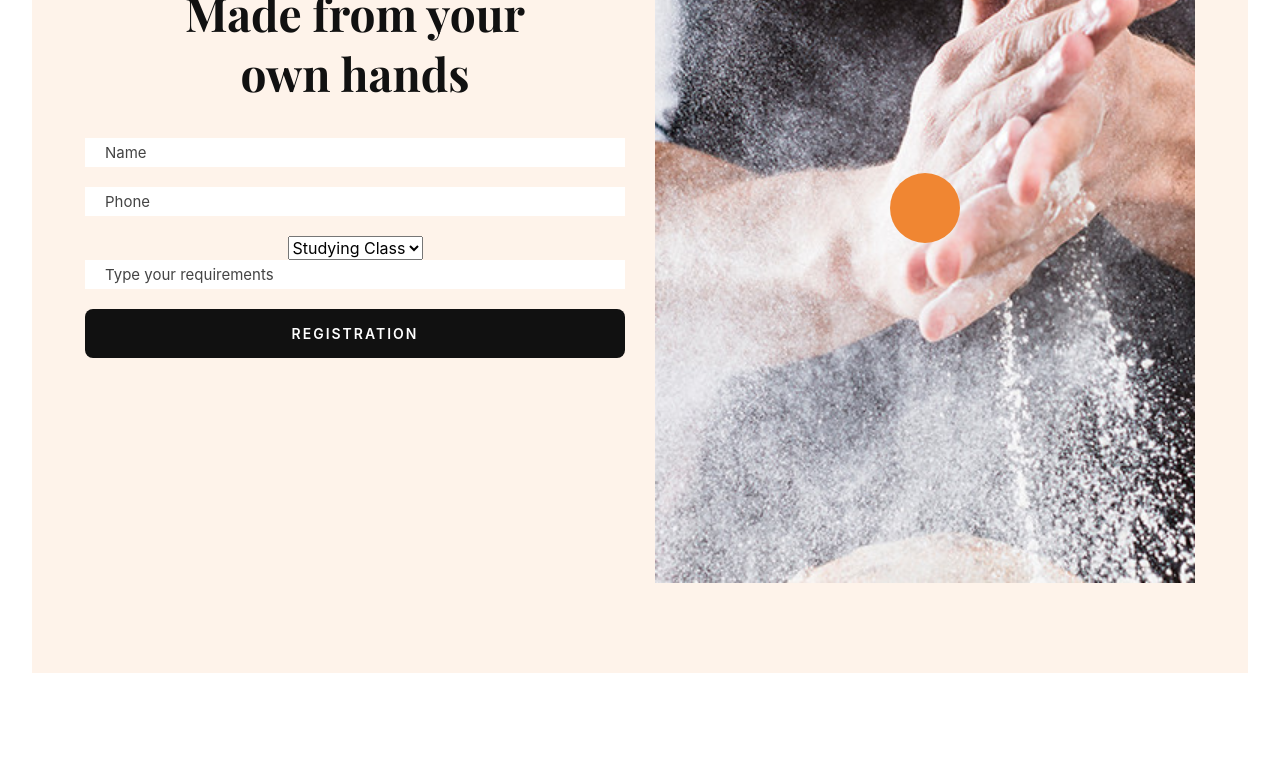
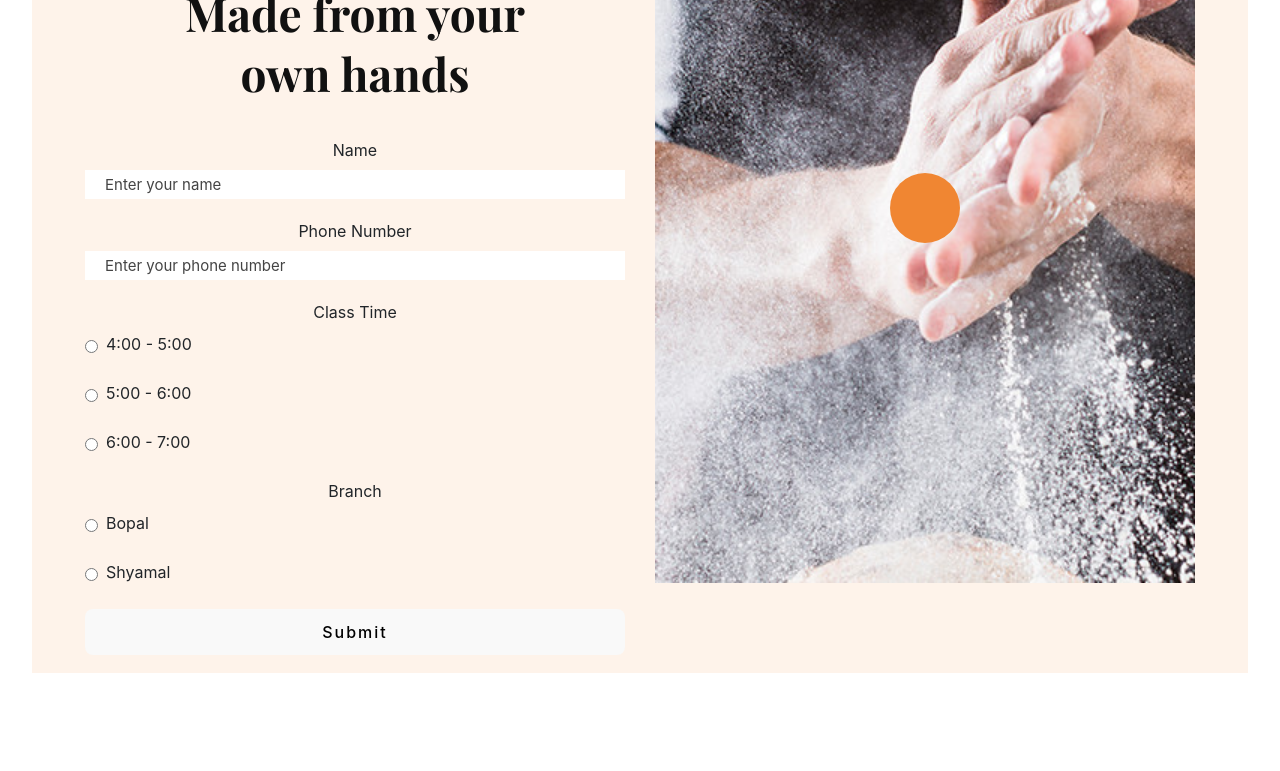
Before and after one commit to hrishita31/bakery_shop_frontend, a React (Vite) app: page / in a window 1280 px wide. Shown: the part 2820-3591 px from the top of the page. Built offline with nearby package versions, Linux system fonts and the light colour scheme.

Commit message:
class using formik

```diff
--- a/src/pages/Class.jsx
+++ b/src/pages/Class.jsx
@@ -1,6 +1,7 @@
 import Header from "../../public/js/components/Header";
 import Footer from "../../public/js/components/Footer";
 import Breadcrumb from "./Breadcrumbs";
+import Class from "./Homepage/Class";
 
 function ClassPage() {
   return (
@@ -12,11 +13,12 @@ function ClassPage() {
       <Breadcrumb title="Class"></Breadcrumb>
 
       {/* class section */}
-      <section className="class spad">
+      <Class />
+      {/* <section className="class spad">
         <div className="container">
-          <div className="row align-items-center">
+          <div className="row align-items-center"> */}
             {/* Registration Form */}
-            <div className="col-lg-6">
+            {/* <div className="col-lg-6">
               <div className="class__form">
                 <div className="section-title">
                   <span>Class cakes</span>
@@ -39,10 +41,10 @@ function ClassPage() {
                   </button>
                 </form>
               </div>
-            </div>
+            </div> */}
 
             {/* Video Section */}
-            <div className="col-lg-6">
+            {/* <div className="col-lg-6">
               <div
                 className="about__video set-bg"
                 style={{ backgroundImage: `url(img/about-video.jpg)` }}
@@ -59,7 +61,7 @@ function ClassPage() {
             </div>
           </div>
         </div>
-      </section>
+      </section> */}
 
       {/* Footer section */}
       <Footer />
--- a/src/pages/Homepage/Class.jsx
+++ b/src/pages/Homepage/Class.jsx
@@ -1,4 +1,13 @@
+import { Formik, Form, Field, ErrorMessage } from "formik";
+import * as Yup from "yup";
+
 export const Class = () => {
+  const ClassSchema = Yup.object().shape({
+    Name: Yup.string().required("Name is required"),
+    PhoneNumber: Yup.string().required("Phone number is required"),
+    ClassTime: Yup.string().required("class time is required"),
+    Branch: Yup.string().required("branch preferred is required"),
+  });
   return (
     <>
       <section className="class spad">
@@ -14,7 +23,108 @@ export const Class = () => {
                     own hands
                   </h2>
                 </div>
-                <form action="#">
+                <Formik
+                  initialValues={{
+                    Name: "",
+                    PhoneNumber: "",
+                    ClassTime: "",
+                    Branch: "",
+                  }}
+                  validationSchema={ClassSchema}
+                  onSubmit={(values, { setSubmitting }) => {
+                    setTimeout(() => {
+                      alert(JSON.stringify(values, null, 2));
+                      setSubmitting(false);
+                    }, 1000);
+                  }}
+                >
+                  {({ isSubmitting }) => (
+                    <Form>
+                      <div>
+                        <label htmlFor="name">Name</label>
+                        <Field
+                          type="text"
+                          name="name"
+                          placeholder="Enter your name"
+                        />
+                        <ErrorMessage name="name" component="div" />
+                      </div>
+
+                      <div>
+                        <label htmlFor="phoneNumber">Phone Number</label>
+                        <Field
+                          type="text"
+                          name="phoneNumber"
+                          placeholder="Enter your phone number"
+                        />
+                        <ErrorMessage name="phoneNumber" component="div" />
+                      </div>
+
+                      <div>
+                        <label>Class Time</label>
+                        <div className="radio-group">
+
+                          <label className="radio-option">
+                            <Field
+                              type="radio"
+                              name="ClassTime"
+                              value="4:00 - 5:00"
+                            />
+                            4:00 - 5:00
+                            </label>
+                            <label className="radio-option">
+                            <Field
+                              type="radio"
+                              name="ClassTime"
+                              value="5:00 - 6:00"
+                            />
+                            5:00 - 6:00
+                            </label>
+                            <label className="radio-option">
+                            <Field
+                              type="radio"
+                              name="ClassTime"
+                              value="6:00 - 7:00"
+                            />
+                            6:00 - 7:00
+                          </label>
+
+                        </div>
+                        <ErrorMessage name="classTime" component="div" />
+                      </div>
+
+                      <div>
+                        <label>Branch</label>
+                        <div className="radio-group">
+                        <label className="radio-option">
+                            <Field
+                              type="radio"
+                              name="Branch"
+                              value="Bopal"
+                            />
+                            Bopal
+                            </label>
+                            <label className="radio-option">
+                            <Field
+                              type="radio"
+                              name="Branch"
+                              value="Shyamal"
+                            />
+                            Shyamal
+                          </label>
+
+                        </div>
+                        <ErrorMessage name="Branch" component="div" />
+                      </div>
+
+                      <button type="submit" disabled={isSubmitting}>
+                        {isSubmitting ? "Submitting..." : "Submit"}
+                      </button>
+                    </Form>
+                  )}
+                </Formik>
+
+                {/* <form action="#">
                   <input type="text" placeholder="Name" />
                   <input type="text" placeholder="Phone" />
                   <select>
@@ -26,7 +136,7 @@ export const Class = () => {
                   <button type="submit" className="site-btn">
                     registration
                   </button>
-                </form>
+                </form> */}
               </div>
             </div>
 
```
